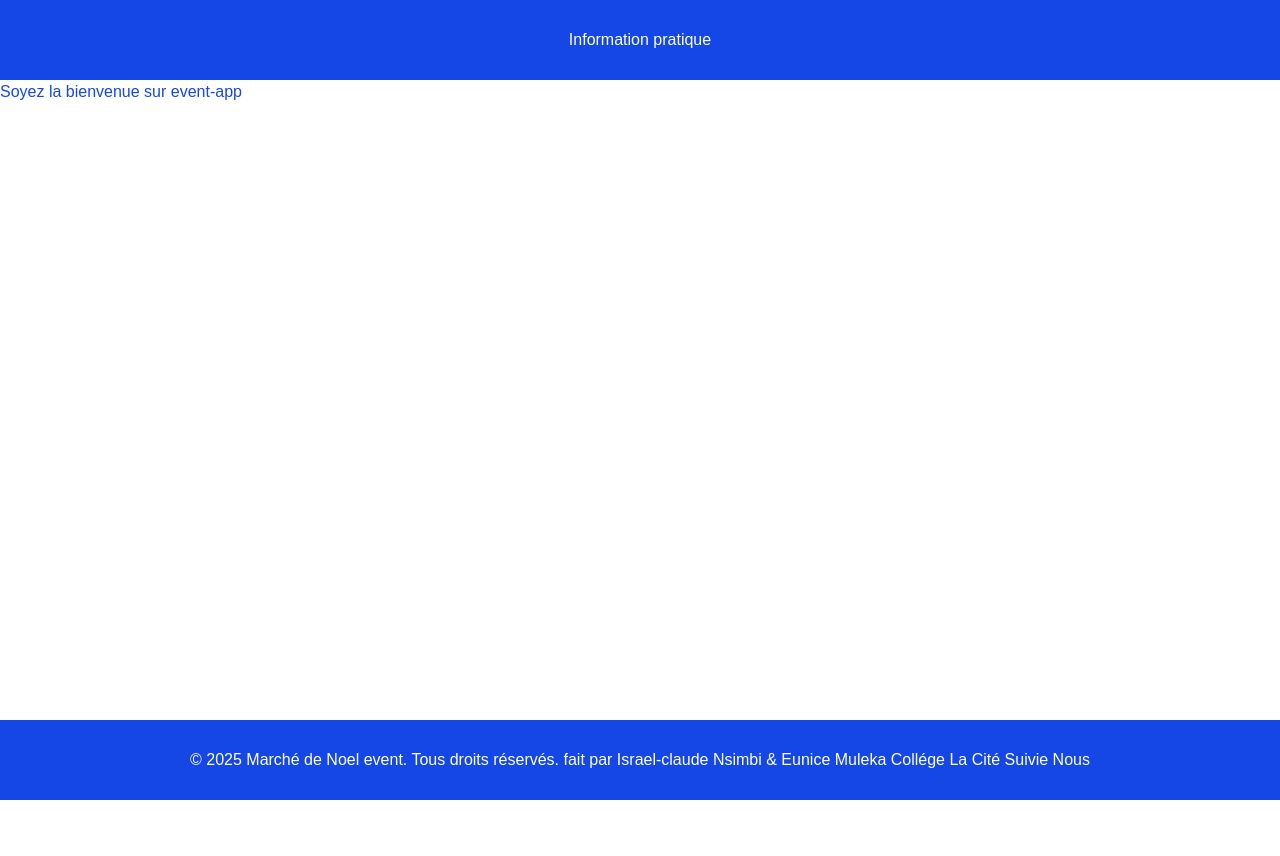
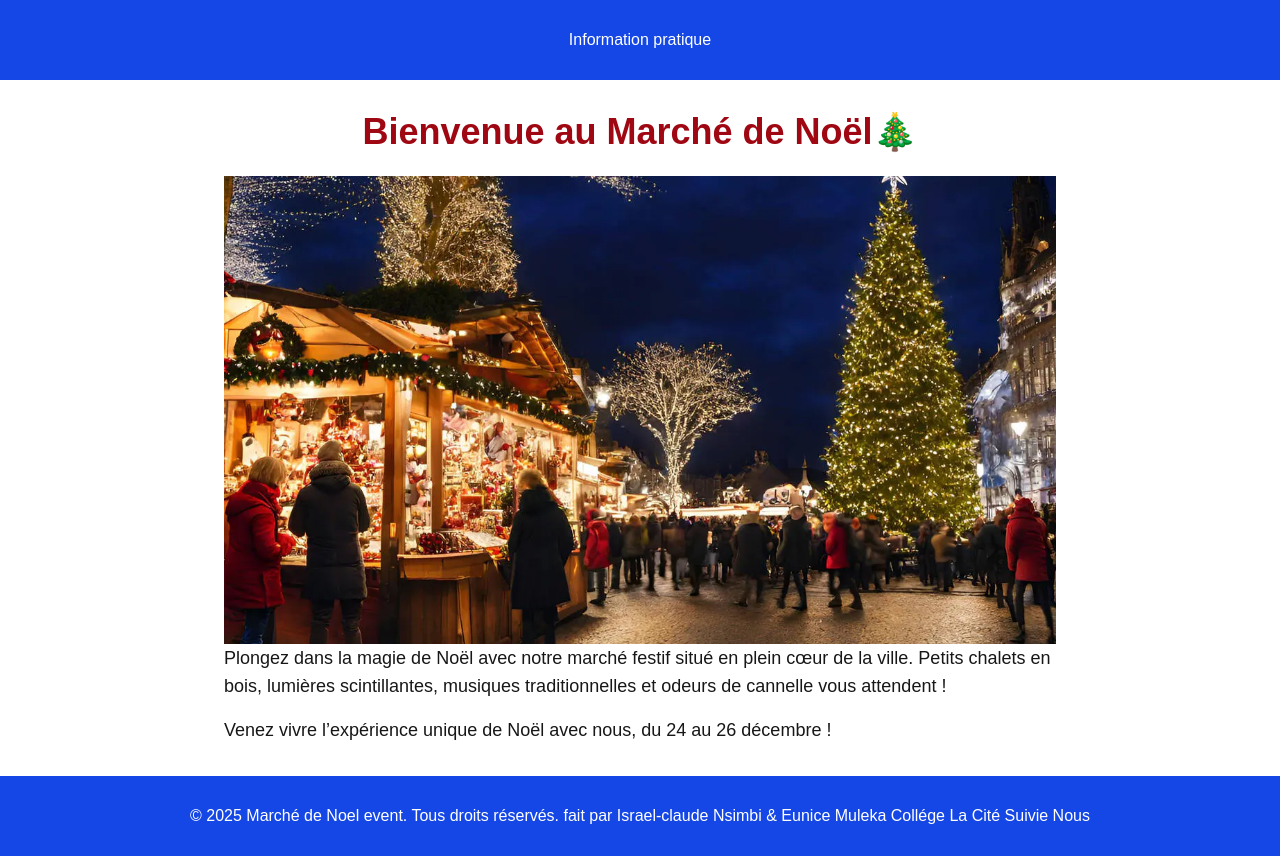
Before and after one commit to Isni-512/event-app, a Next.js app: page / in a window 1280 px wide. Before the commit the page ends 800 px from the top, so only its background shows below. Built offline with nearby package versions, Linux system fonts and the light colour scheme.

Commit message:
fichier img, dossier home, presentation.jsx

```diff
--- a/app/page.jsx
+++ b/app/page.jsx
@@ -1,8 +1,8 @@
+import Presentation from "@/components/home/Presentation";
 import Image from "next/image";
+
 export default function Home() {
     return (
-            <div className="text-blue-700">
-                Soyez la bienvenue sur  event-app
-            </div>
+        <Presentation />
     );
 }
--- a/components/Header.jsx
+++ b/components/Header.jsx
@@ -1,3 +1,4 @@
+
 export default function Header() {
     return (
         <header className="flex justify-center h-20 items-center bg-blue-700 text-white">
--- /dev/null
+++ b/components/home/Presentation.jsx
@@ -0,0 +1,21 @@
+import Image from "next/image";
+import MarcheNoel from "@/public/img/MarcheNoel.webp";
+
+export default function Presentation() {
+  return (
+    <section className="p-8 max-w-4xl mx-auto">
+      <h1 className="text-4xl font-bold text-center text-red-800 mb-6">
+        Bienvenue au Marché de Noël🎄
+      </h1>
+      <Image src={MarcheNoel} alt="Marché de Noël festif"  />
+
+      <p className="text-lg mb-4">
+        Plongez dans la magie de Noël avec notre marché festif situé en plein cœur de la ville.
+        Petits chalets en bois, lumières scintillantes, musiques traditionnelles et odeurs de cannelle vous attendent !
+      </p>
+      <p className="text-lg">
+        Venez vivre l’expérience unique de Noël avec nous, du 24 au 26 décembre !
+      </p>
+    </section>
+  );
+}
```
Also changed, not shown: package.json (+5 -3 lines), components/home/Activités.jsx (added), components/home/Apropos.jsx (added), components/home/Contact.jsx (added), components/home/Galeries.jsx (added), public/img/MarcheNoel.webp (added), 1 other file (tests, documents, lock files or other folders).
